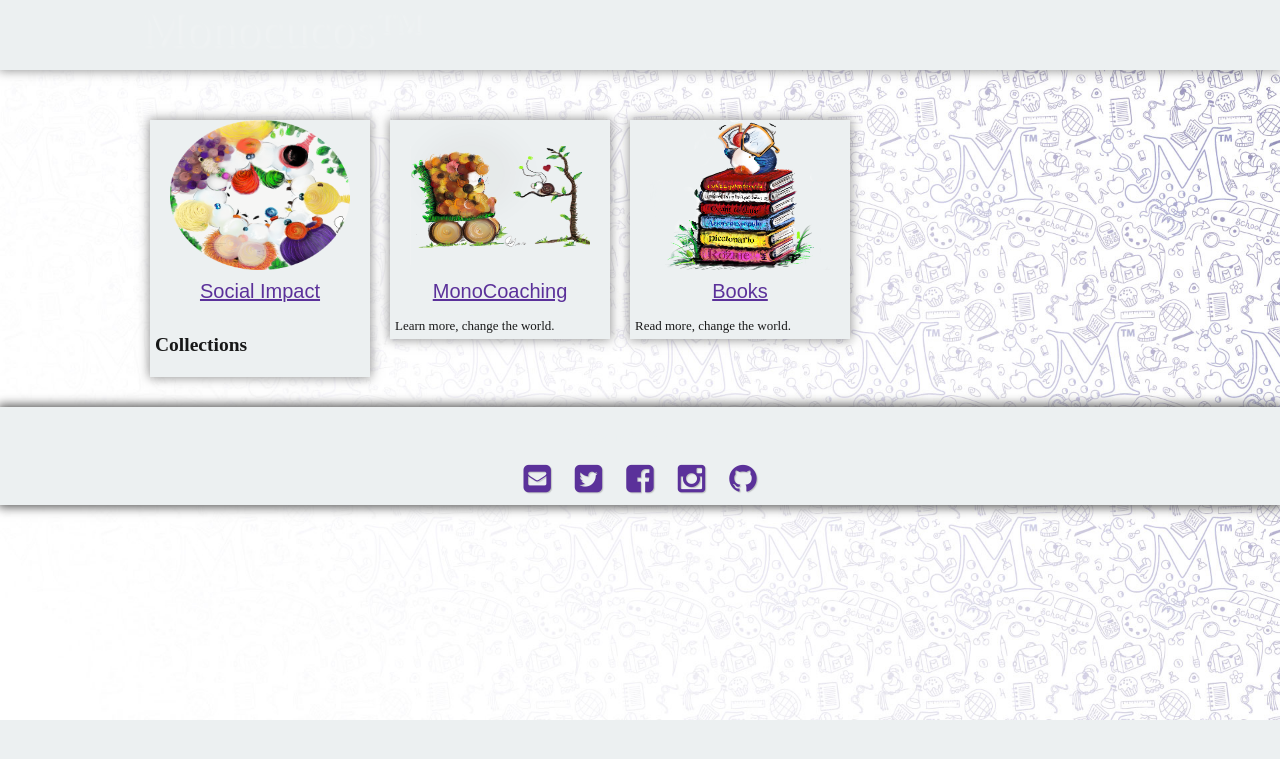
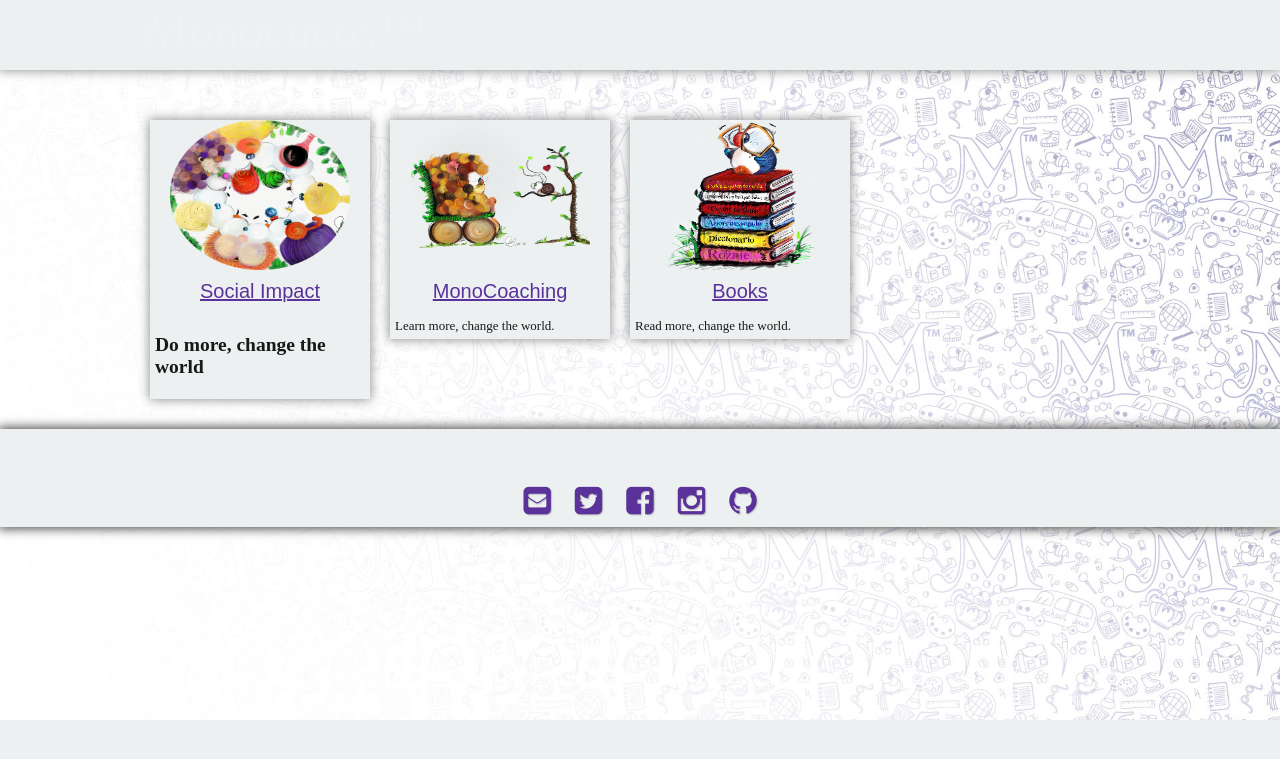
Before and after one commit to MonocucosTM/Monocucos, a Jekyll site: the page built from projects/index.md, in a window 1280 px wide. Shown: the top 759 px of the page. Built offline with Jekyll 4.4.1, drawn with Linux system fonts in a browser that asks for light colours; nearby versions of some CDN libraries; some web fonts are replaced.

Commit message:
Update 2017-11-23-Social.md

```diff
--- a/_posts/2017-11-23-Social.md
+++ b/_posts/2017-11-23-Social.md
@@ -13,7 +13,7 @@ tag:
 - jekyll
 ---
 
-## Collections
+## Do more, change the world
 
 esta puede ser la prueba para descripciones de cada versión.
 
```
